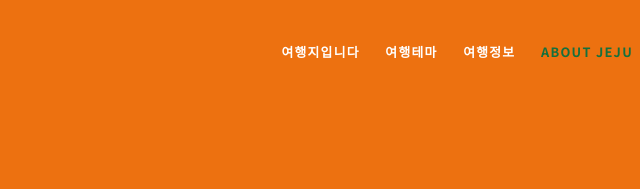
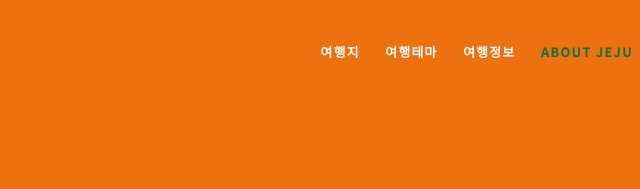
Before and after one commit to sookkiong/JEJU-information, a website: page article.html in a window 1280 px wide. Shown: the top 189 px of the page, 583-1223 px from the left. Drawn offline with Linux system fonts and the light colour scheme.

Commit message:
메뉴바 이름 재변경

```diff
--- a/article.html
+++ b/article.html
@@ -17,7 +17,7 @@
 
     <nav>
         <ul class="gnb clearfix">
-            <li><a href="attr.html">여행지입니다</a></li>
+            <li><a href="attr.html">여행지</a></li>
             <li><a href="theme.html">여행테마</a></li>
             <li><a href="info.html">여행정보</a>
                 <ul class="submenu">
```
